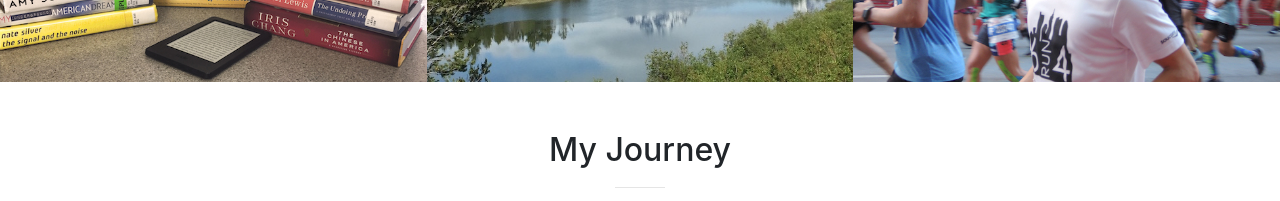
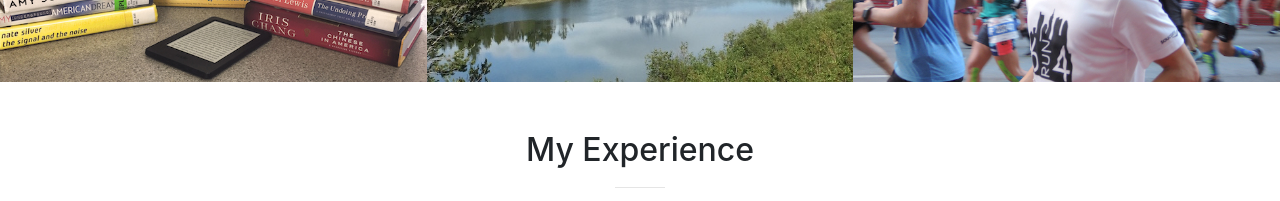
Before and after one commit to adam-lim1/adam-lim1.github.io-original, a website with bundled scripts: page index.html in a window 1280 px wide. Shown: the part 1380-1581 px from the top of the page. Built offline with nearby package versions, Linux system fonts and the light colour scheme; files whose address does not match are found by name.

Commit message:
My Journey -> My Experience

```diff
--- a/index.html
+++ b/index.html
@@ -207,7 +207,7 @@
     <section class="p-0" id="resume">
       <div class="call-to-action"> <!-- bg-dark -->
         <div class="container text-center">
-          <h2 class="section heading">My Journey</h2>
+          <h2 class="section heading">My Experience</h2>
           <hr class="primary"> <!-- This adds red horizontal line-->
 
           <!-- <h4 class="section-subheading text-muted">Check out some of my latest work</h4> -->
```
